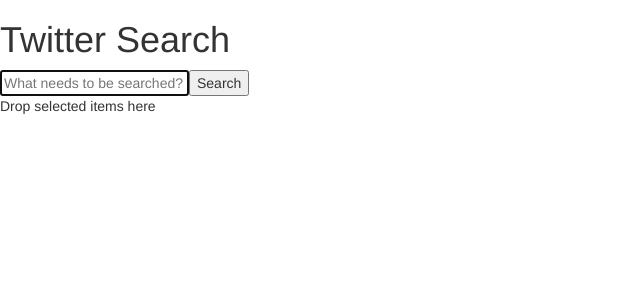
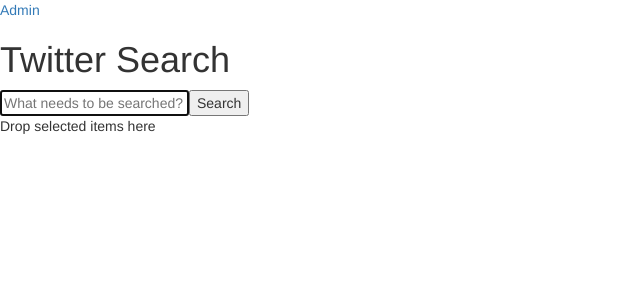
Before and after one commit to heecode/twitter-search, an Angular app: page / in a window 1280 px wide. Shown: the top 300 px of the page, without its empty margins (0-640 px from the left). Built offline with nearby package versions, Linux system fonts and the light colour scheme; what ng2-bootstrap, ng2-drag-drop would draw is missing.

Commit message:
add admin link

```diff
--- a/src/app/app.component.html
+++ b/src/app/app.component.html
@@ -1,5 +1,6 @@
 <section class="app">
   <header class="header">
+<nav> <a routerLink="/admin" routerLinkActive="active">Admin</a></nav>
 <h1>
   {{title}}
 </h1>
```
